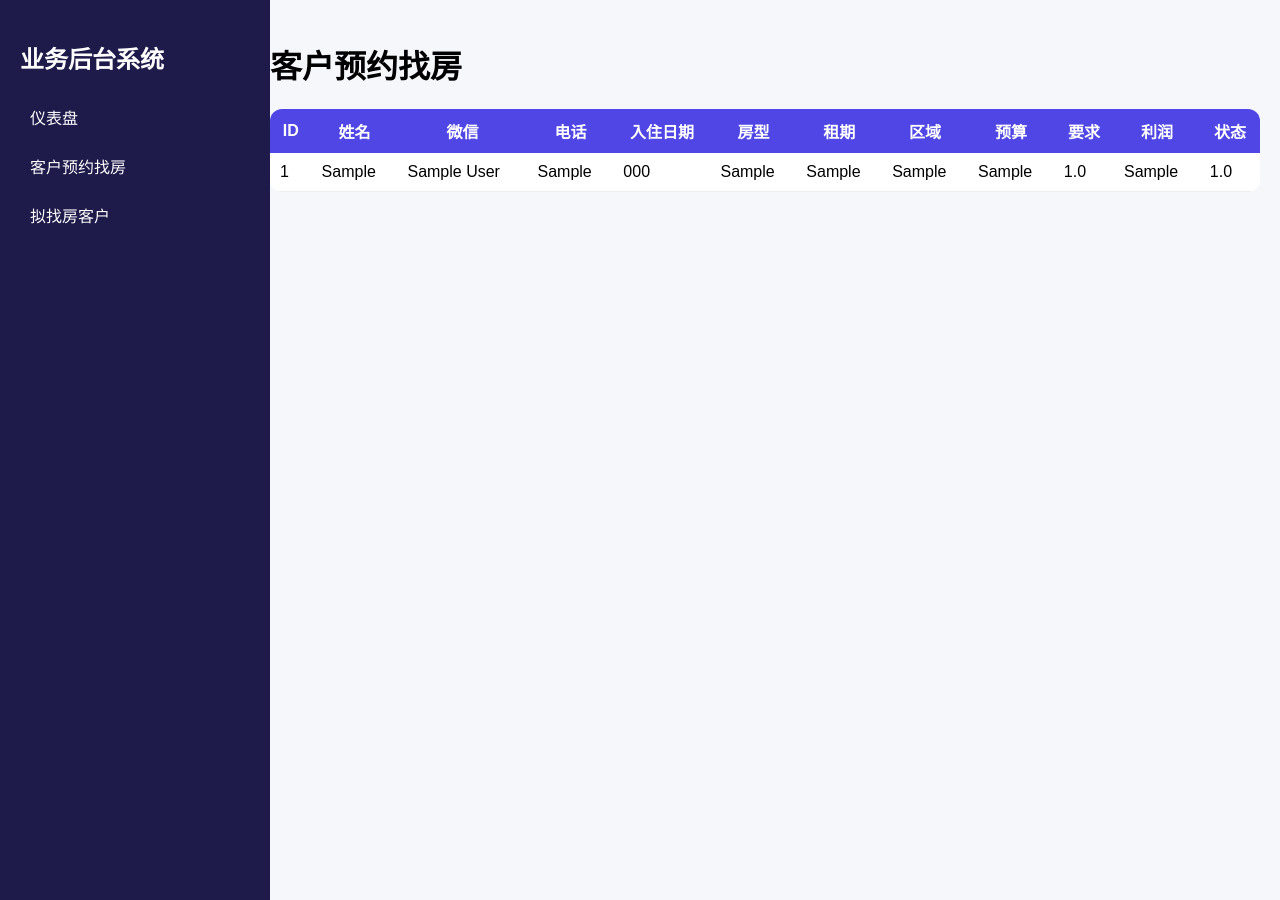
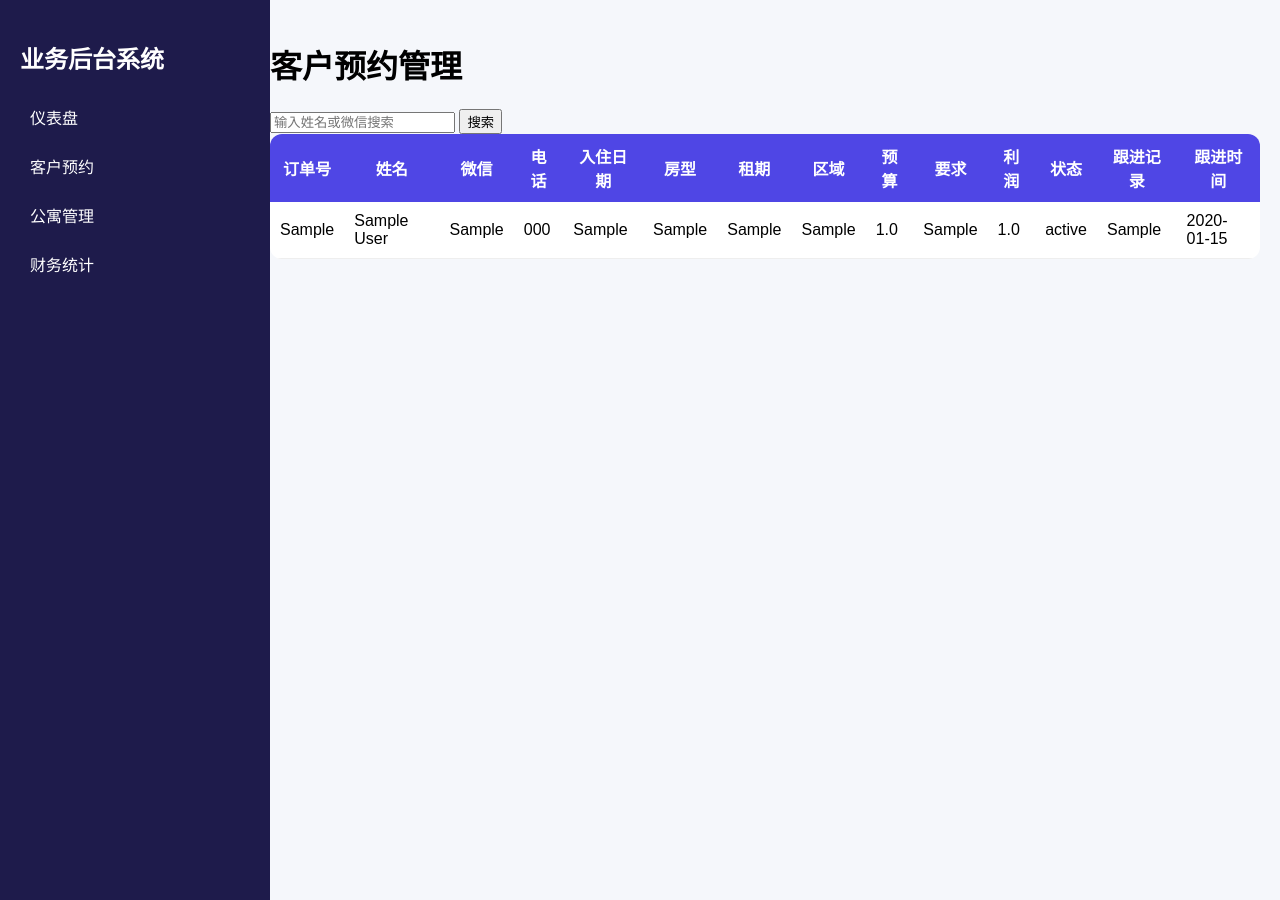
Before and after one commit to shy930722-tech/service-system, a Flask app: page /customers in a window 1280 px wide. Run offline with Flask 3, Linux system fonts and the light colour scheme; the visitor is signed in with stand-in values (Sample User, id 1); tables that the repository leaves empty hold one stand-in row (values such as "Sample post").

Commit message:
Update customers.html

```diff
--- a/templates/customers.html
+++ b/templates/customers.html
@@ -1,29 +1,48 @@
 <!DOCTYPE html>
 <html>
 <head>
+    <meta name="viewport" content="width=device-width, initial-scale=1">
     <link rel="stylesheet" href="/static/style.css">
 </head>
 <body>
+
 <div class="sidebar">
     <h2>业务后台系统</h2>
     <a href=" ">仪表盘</a >
-<a href="/customers">客户预约找房</a >
-<a href="/pending">拟找房客户</a >
+    <a href="/customers">客户预约</a >
+    <a href="/apartments">公寓管理</a >
+    <a href="/finance">财务统计</a >
 </div>
 
 <div class="main">
-<h1>客户预约找房</h1>
+    <h1>客户预约管理</h1>
 
+    <form method="get" class="search-box">
+        <input name="keyword" placeholder="输入姓名或微信搜索" value="{{ keyword }}">
+        <button type="submit">搜索</button>
+    </form>
+
+    <div class="table-box">
         <table>
             <tr>
-<th>ID</th><th>姓名</th><th>微信</th><th>电话</th>
-<th>入住日期</th><th>房型</th><th>租期</th>
-<th>区域</th><th>预算</th><th>要求</th><th>利润</th><th>状态</th>
+                <th>订单号</th>
+                <th>姓名</th>
+                <th>微信</th>
+                <th>电话</th>
+                <th>入住日期</th>
+                <th>房型</th>
+                <th>租期</th>
+                <th>区域</th>
+                <th>预算</th>
+                <th>要求</th>
+                <th>利润</th>
+                <th>状态</th>
+                <th>跟进记录</th>
+                <th>跟进时间</th>
             </tr>
 
             {% for row in data %}
             <tr>
-<td>{{ row[0] }}</td>
                 <td>{{ row[1] }}</td>
                 <td>{{ row[2] }}</td>
                 <td>{{ row[3] }}</td>
@@ -35,9 +54,14 @@
                 <td>{{ row[9] }}</td>
                 <td>{{ row[10] }}</td>
                 <td>{{ row[11] }}</td>
+                <td>{{ row[12] }}</td>
+                <td>{{ row[13] }}</td>
+                <td>{{ row[14] }}</td>
             </tr>
             {% endfor %}
         </table>
     </div>
+</div>
+
 </body>
 </html>
```
Lines whose indentation alone changed are shown as unchanged.
